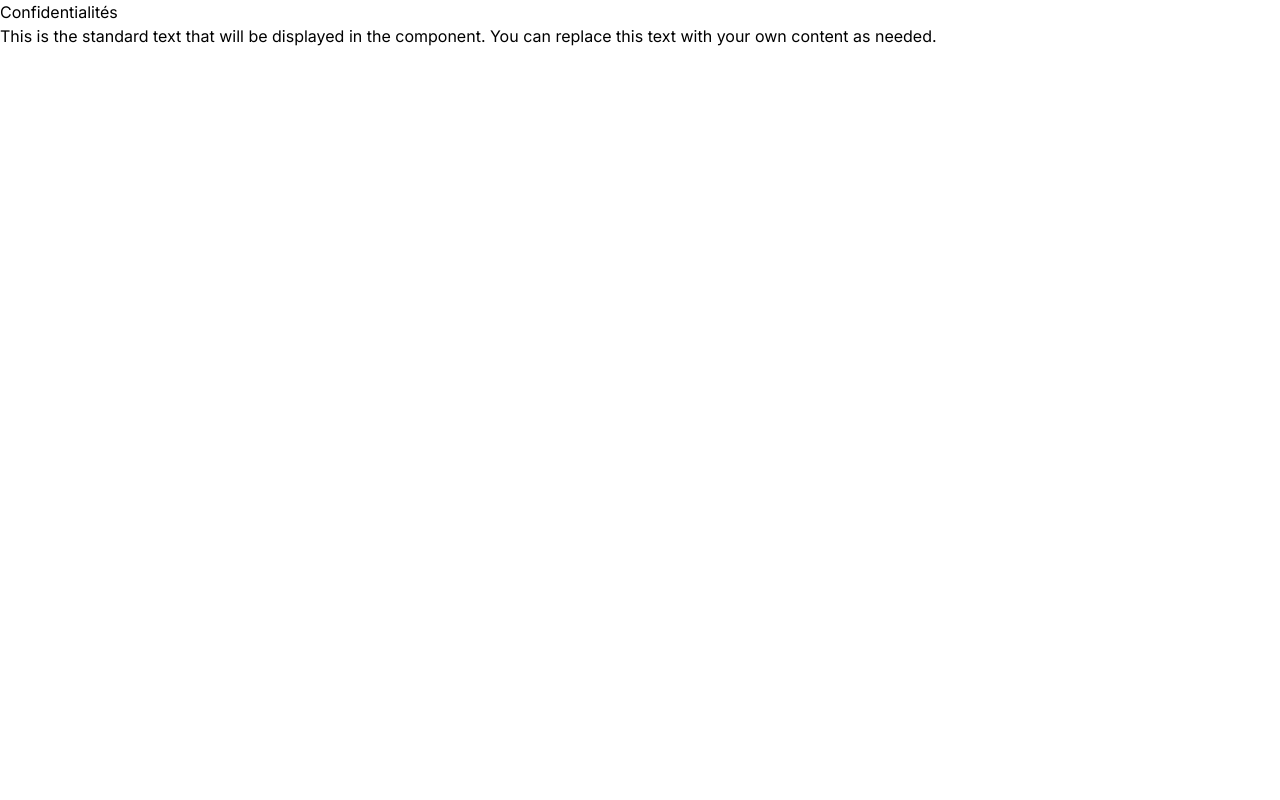
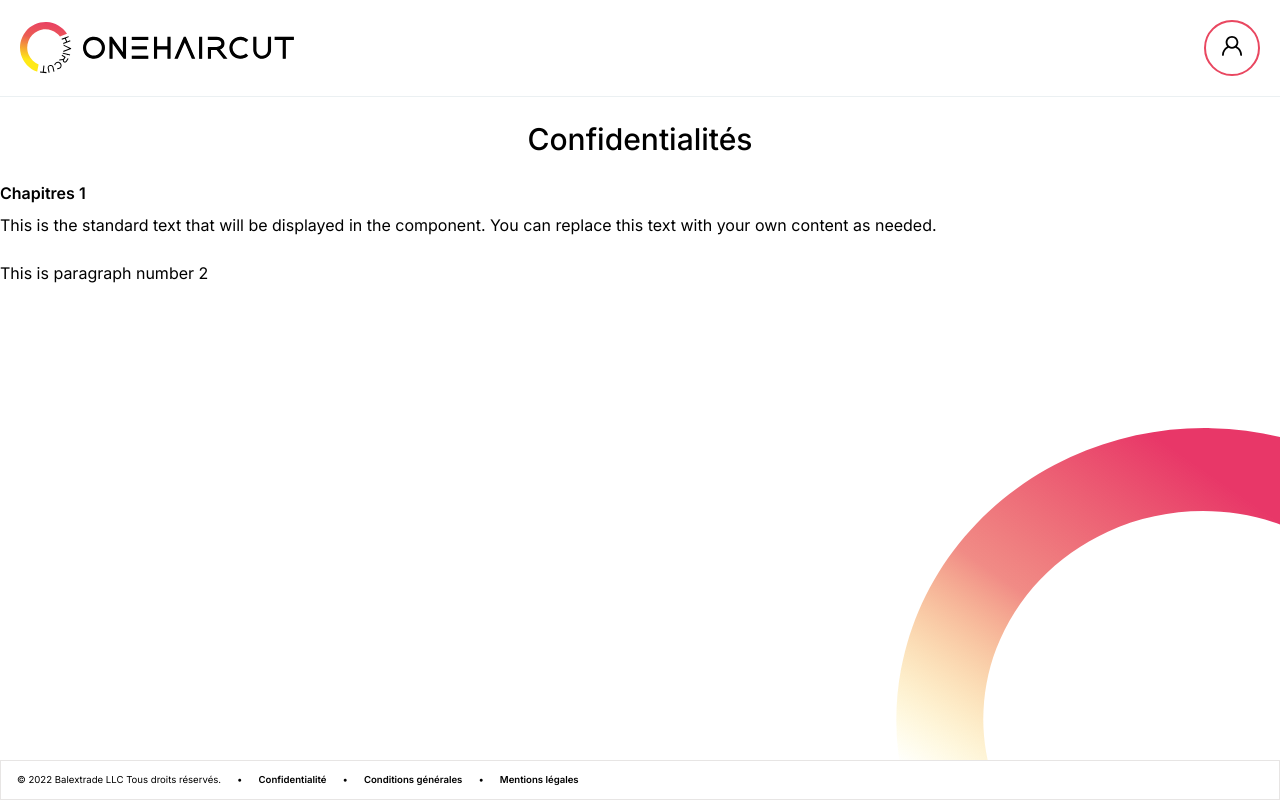
Before and after one commit to silverknight59222/onehaircut-frontend, a Next.js app: page /confidentiality in a window 1280 px wide. Built offline with nearby package versions, Linux system fonts and the light colour scheme.

Commit message:
Confidentiality page improvement

```diff
--- a/src/components/shared/confidentiality.tsx
+++ b/src/components/shared/confidentiality.tsx
@@ -1,13 +1,44 @@
+"use client"
 import React from 'react';
+import { LogoIcon, UserIcon } from '../utilis/Icons';
+import { useRouter } from "next/navigation";
+import Footer from "@/components/UI/Footer";
+import { LogoCircleFixRight } from "@/components/utilis/Icons";
+import { Theme_A } from '../utilis/Themes';
 
 const confidentialityPage = () => {
+  const router = useRouter();
+
   return (
     <div>
-      <h1>Confidentialités</h1>
-      <p>
-        This is the standard text that will be displayed in the component.
-        You can replace this text with your own content as needed.
-      </p>
+      <div className="hidden lg:block fixed -right-32 md:-right-28 -bottom-32 md:-bottom-28 -z-10">
+        <LogoCircleFixRight />
+      </div>
+      <Footer />
+      <div className="flex justify-between w-full p-5 border-b border-[#EBF0F2]">
+        <div className='flex items-center justify-center cursor-pointer'
+          onClick={() => router.push('/')}>
+          <LogoIcon />
+        </div>
+        <div className="flex items-center justify-end gap-4">
+          <div className="w-14 h-14 flex items-center justify-center pb-1 border-2 border-secondary rounded-full cursor-pointer transform hover:scale-110 transition-transform"
+            onClick={() => router.push('/login')}>
+            <UserIcon />
+          </div>
+        </div>
+      </div>
+      <div>
+        <h1 className={`my-6 ${Theme_A.textFont.headerH1}`}>Confidentialités</h1>
+        <h1 className={`my-3 ${Theme_A.textFont.headerH4}`}>Chapitres 1</h1>
+        <p className='pb-6'>
+          This is the standard text that will be displayed in the component.
+          You can replace this text with your own content as needed.
+        </p>
+        <p className='pb-6'>
+          This is paragraph number 2
+        </p>
+      </div>
+
     </div>
   );
 };
```
